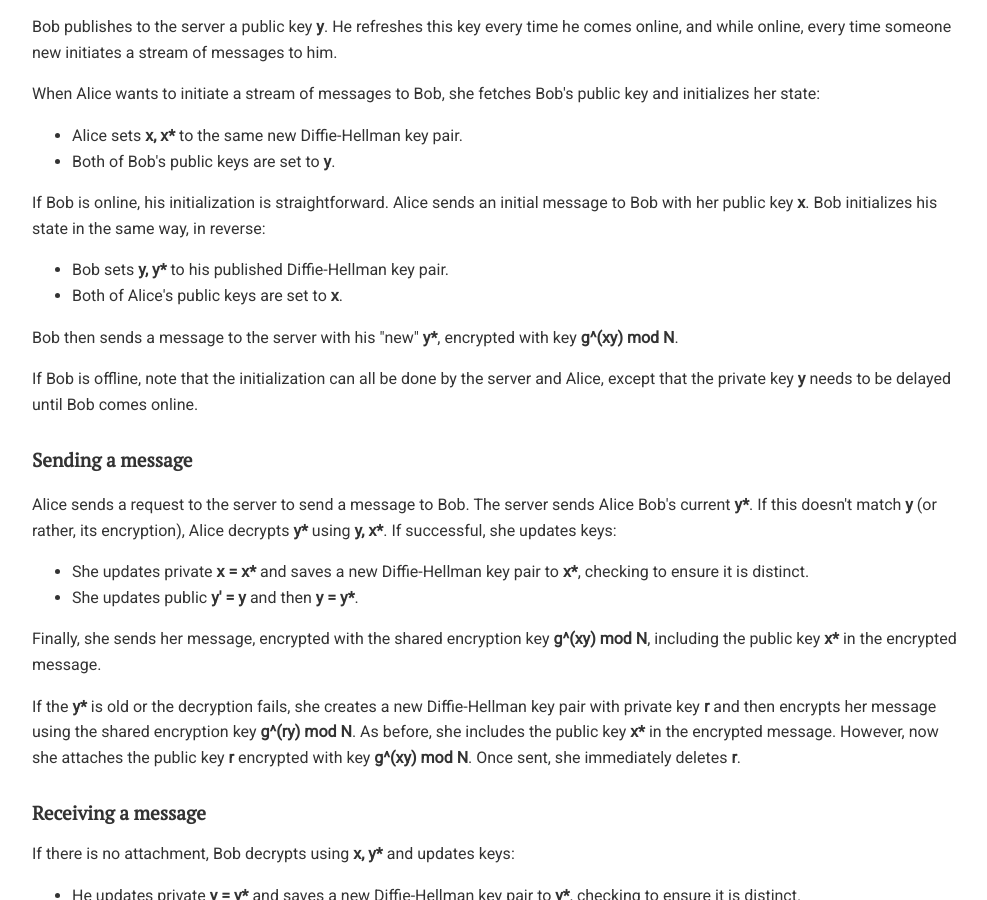
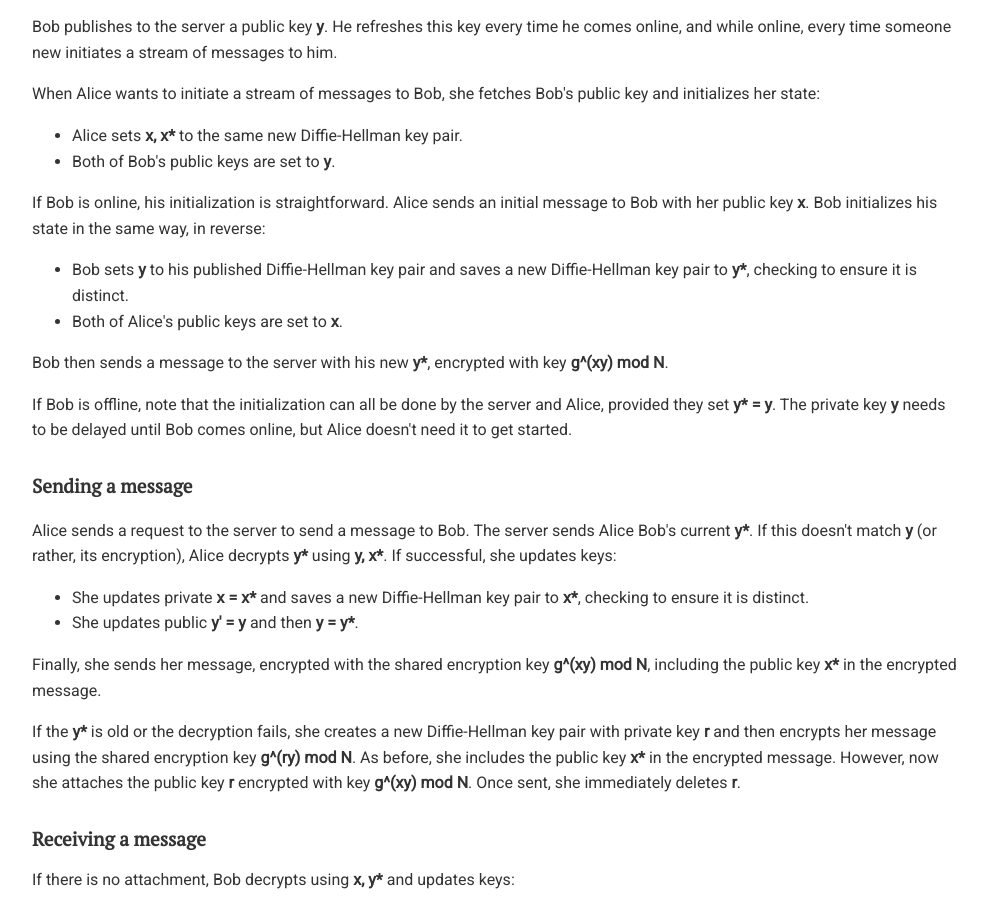
Before and after one commit to chatscrypt/chatscrypt.github.io, a Jekyll site: the page built from _posts/2020-02-06-the-chatscrypt-architecture-part-v-revisiting-the-postal-delivery-model.html, in a window 1280 px wide and 900 px high, scrolled down 1471 px. Shown: the whole window, without its empty margins (143-1130 px from the left). Built offline with Jekyll 4.4.1, drawn with Linux system fonts in a browser that asks for light colours; comment, search, counter and statistics services are not loaded.

Commit message:
Update 2020-02-06-the-chatscrypt-architecture-part-v-revisiting-the-postal-delivery-model.html

```diff
--- a/_posts/2020-02-06-the-chatscrypt-architecture-part-v-revisiting-the-postal-delivery-model.html
+++ b/_posts/2020-02-06-the-chatscrypt-architecture-part-v-revisiting-the-postal-delivery-model.html
@@ -55,12 +55,12 @@ Bob publishes to the server a public key <b>y</b>. He refreshes this key every t
 
 If Bob is online, his initialization is straightforward. Alice sends an initial message to Bob with her public key <b>x</b>. Bob initializes his state in the same way, in reverse:
 <ul>
-<li>Bob sets <b>y, y*</b> to his published Diffie-Hellman key pair.
+<li>Bob sets <b>y</b> to his published Diffie-Hellman key pair and saves a new Diffie-Hellman key pair to <b>y*</b>, checking to ensure it is distinct.
 <li>Both of Alice's public keys are set to <b>x</b>.
 </ul>
-Bob then sends a message to the server with his "new" <b>y*</b>, encrypted with key <b>g^(xy) mod N</b>.
+Bob then sends a message to the server with his new <b>y*</b>, encrypted with key <b>g^(xy) mod N</b>.
 
-<p>If Bob is offline, note that the initialization can all be done by the server and Alice, except that the private key <b>y</b> needs to be delayed until Bob comes online.
+<p>If Bob is offline, note that the initialization can all be done by the server and Alice, provided they set <b>y* = y</b>. The private key <b>y</b> needs to be delayed until Bob comes online, but Alice doesn't need it to get started.
 
 <h2>Sending a message</h2>
 
```
